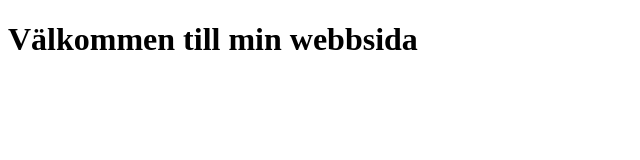
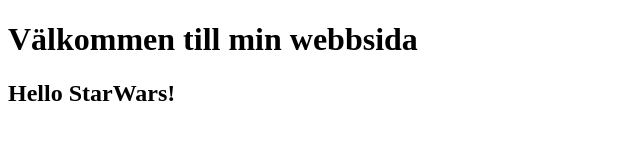
Before and after one commit to itsJoel59/test-abf, a plain HTML site: page index.html in a window 1280 px wide. Shown: the whole page, without its empty margins (0-640 px from the left). Drawn offline with Linux system fonts and the light colour scheme.

Commit message:
Updated index.html

```diff
--- a/index.html
+++ b/index.html
@@ -7,5 +7,6 @@
 </head>
 <body>
     <h1>Välkommen till min webbsida</h1>
+    <h2>Hello StarWars!</h2>
 </body>
 </html>
```
